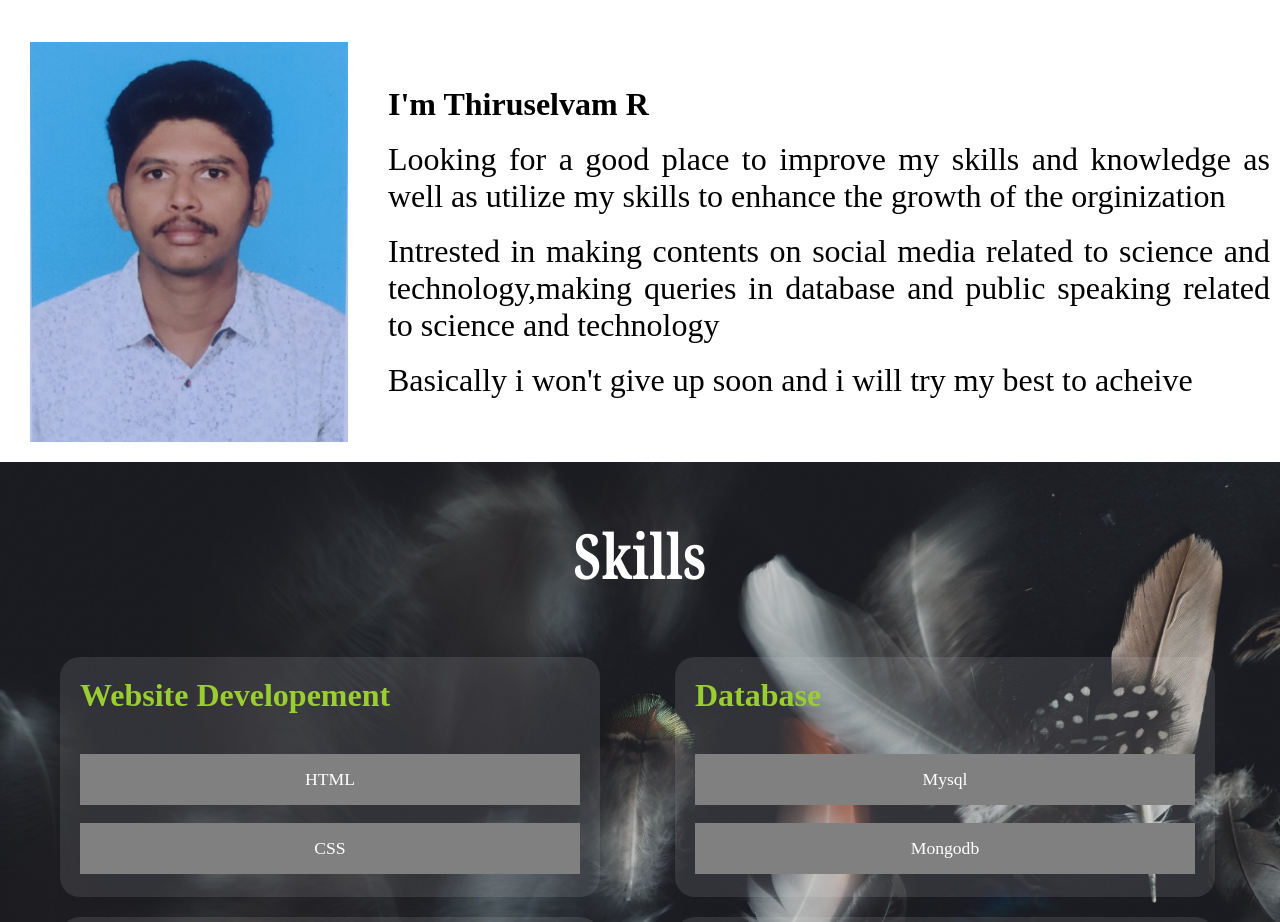
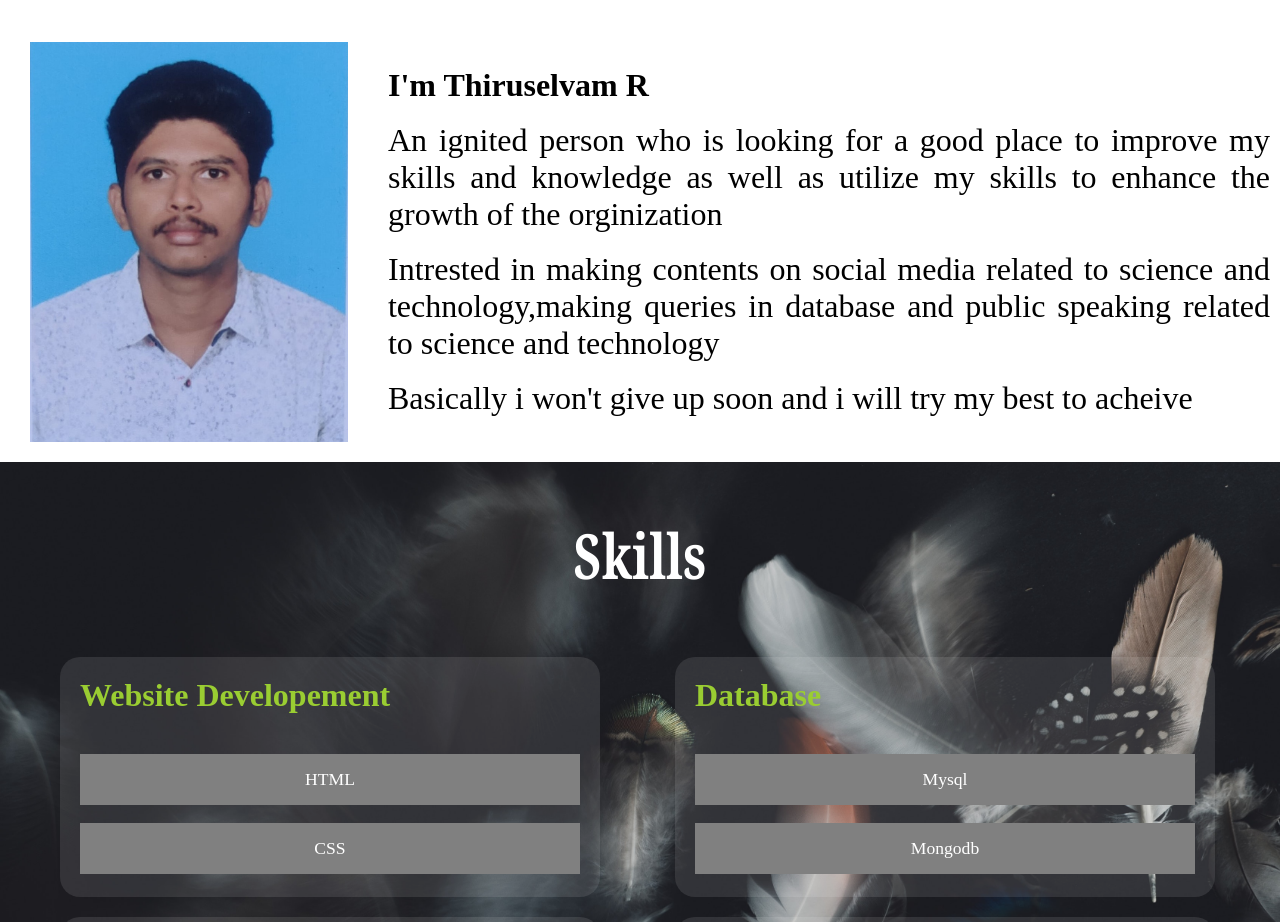
Before and after one commit to THIRUSELVAM-R/thiru.com, a plain HTML site: page index.html in a window 1280 px wide. Shown: the part 833-1755 px from the top of the page. Drawn offline with Linux system fonts and the light colour scheme.

Commit message:
Update index.html

```diff
--- a/index.html
+++ b/index.html
@@ -45,7 +45,7 @@
                 <h2>I'm Thiruselvam R</h2>
                 <br>
                 <p style="font-family: Redressed; font-size: 200%;">
-                Looking for a good place to improve my skills and knowledge as well as utilize my skills to enhance the growth of the orginization
+                An ignited person who is looking for a good place to improve my skills and knowledge as well as utilize my skills to enhance the growth of the orginization
             </p>
             <br>
             <p style="font-family: Redressed; font-size: 200%;">
```
